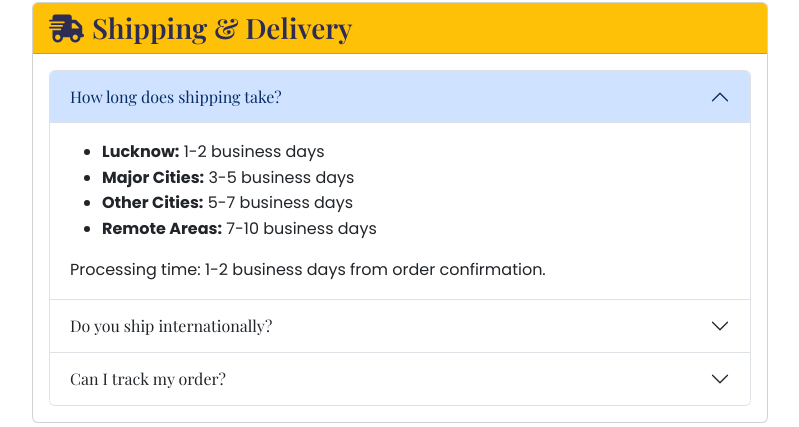
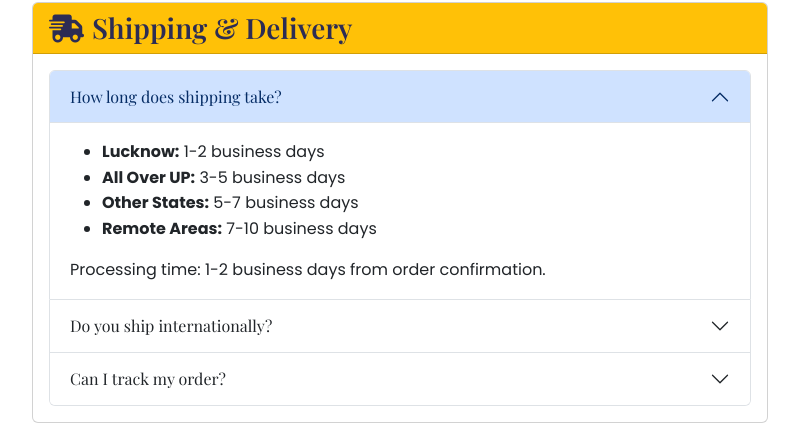
Before and after one commit to AbdurrabKhan198/ecommerce, a Django app: page /support/faq/ in a window 1280 px wide. Shown: the part 1163-1590 px from the top of the page, without its empty margins (240-1039 px from the left). Run offline with Django 5.2, Linux system fonts and the light colour scheme; data comes from the database, SQL or seed files in the repository; some web fonts are replaced.

Commit message:
cliet requirements added

```diff
--- a/templates/shop/contact.html
+++ b/templates/shop/contact.html
@@ -359,7 +359,7 @@
                         </div>
                         <div class="info-content">
                             <h6>Visit Our Store</h6>
-                            <p>Akbari Gate, Near Nakkhas<br>Victoria Street, Nakkhas-226003<br>Lucknow, Uttar Pradesh</p>
+                            <p>Akbari Gate Crossing, Opposite to Era Medical Center<br>Victoria Street, Nakkhas-226003<br>Lucknow, Uttar Pradesh</p>
                             <small class="text-muted">India</small>
                         </div>
                     </div>
--- a/templates/support/faq.html
+++ b/templates/support/faq.html
@@ -149,8 +149,8 @@
                                 <div class="accordion-body">
                                     <ul>
                                         <li><strong>Lucknow:</strong> 1-2 business days</li>
-                                        <li><strong>Major Cities:</strong> 3-5 business days</li>
-                                        <li><strong>Other Cities:</strong> 5-7 business days</li>
+                                        <li><strong>All Over UP:</strong> 3-5 business days</li>
+                                        <li><strong>Other States:</strong> 5-7 business days</li>
                                         <li><strong>Remote Areas:</strong> 7-10 business days</li>
                                     </ul>
                                     Processing time: 1-2 business days from order confirmation.
```
